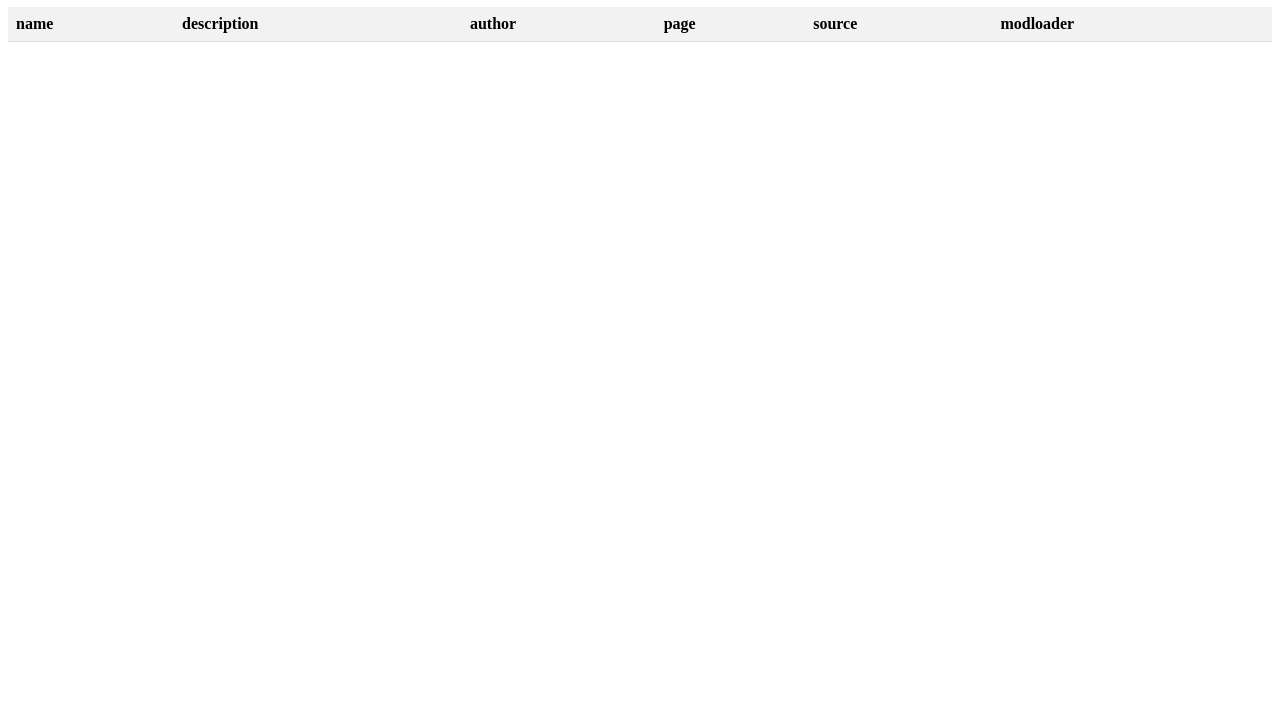
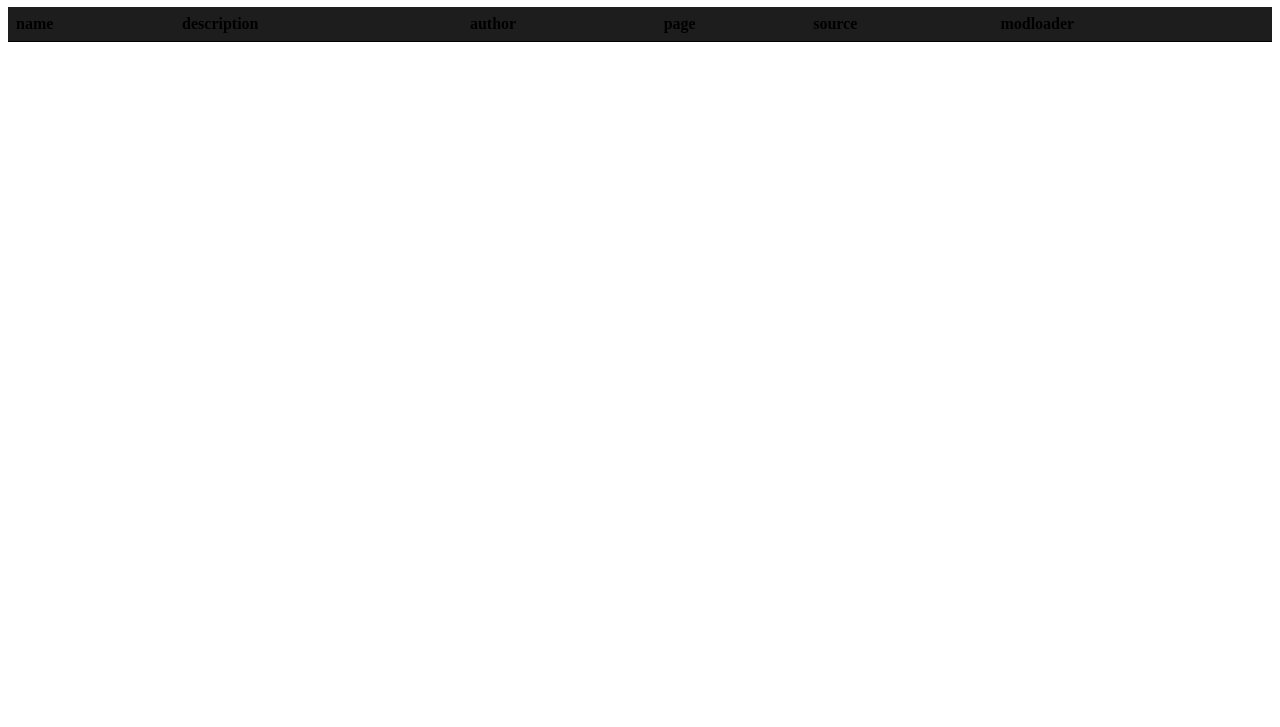
Before and after one commit to warior456/KSP-2-tools-and-mods, a plain HTML site: page index.html in a window 1280 px wide. Shown: the part 73-800 px from the top of the page. Drawn offline with nearby package versions, Linux system fonts and the light colour scheme; no server answers.

Commit message:
dark mode

```diff
--- a/style.css
+++ b/style.css
@@ -7,11 +7,11 @@ table {
 th, td {
 	padding: 8px;
 	text-align: left;
-	border-bottom: 1px solid #ddd;
+	border-bottom: 1px solid #000000;
 }
 
 th {
-	background-color: #f2f2f2;
+	background-color: #1d1d1d;
 }
 
 #readme {
```
